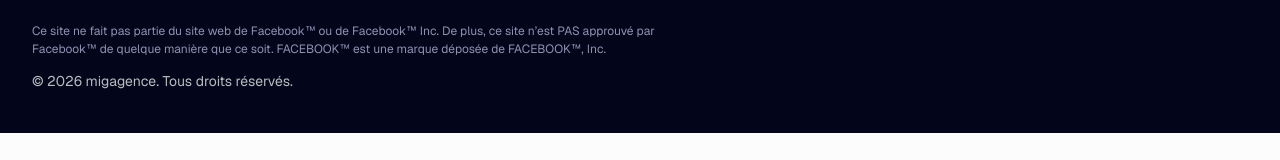
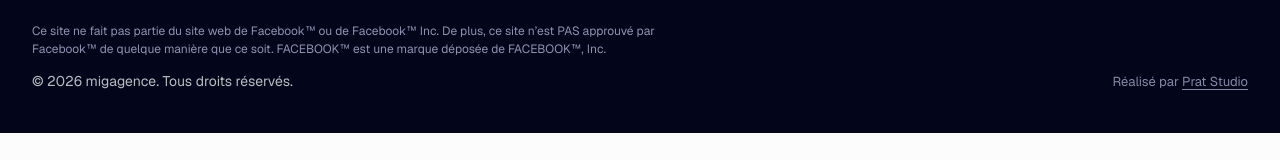
Before and after one commit to migagence/MIG-ADS, an Astro site: page / in a window 1280 px wide. Shown: the part 7396-7556 px from the top of the page. Built offline with nearby package versions, Linux system fonts and the light colour scheme; Astro itself is replaced by a stand-in of ours; no server answers; a script that the page names is missing.

Commit message:
Pied de page : ajoute le crédit du studio
Mention « Réalisé par Prat Studio » dans la zone basse, en regard du
copyright. L'ancre est le nom de la marque, pas une expression commerciale,
et le lien n'apparaît qu'une seule fois par page via le pied de page partagé.

Co-Authored-By: Claude Opus 5 <noreply@anthropic.com>

```diff
--- a/src/components/Footer.astro
+++ b/src/components/Footer.astro
@@ -19,7 +19,10 @@ const year = new Date().getFullYear();
       </nav>
     </div>
     <p class="footer__legal">Ce site ne fait pas partie du site web de Facebook™ ou de Facebook™ Inc. De plus, ce site n’est PAS approuvé par Facebook™ de quelque manière que ce soit. FACEBOOK™ est une marque déposée de FACEBOOK™, Inc.</p>
-    <p class="footer__copy">© {year} {site.legalName}. Tous droits réservés.</p>
+    <div class="footer__bottom">
+      <p class="footer__copy">© {year} {site.legalName}. Tous droits réservés.</p>
+      <p class="footer__credit">Réalisé par <a href="https://www.pratstudio.fr" target="_blank" rel="noopener">Prat Studio</a></p>
+    </div>
   </div>
 </footer>
 <style>
@@ -31,5 +34,9 @@ const year = new Date().getFullYear();
   .footer__nav a { min-height: 44px; display: inline-flex; align-items: center; transition: color var(--dur) var(--ease); }
   .footer__nav a:hover { color: #fff; }
   .footer__legal { margin-top: 1.5rem; font-size: 0.75rem; color: rgba(201, 207, 242, 0.7); max-width: 80ch; line-height: 1.5; }
-  .footer__copy { margin-top: 0.75rem; }
+  .footer__bottom { display: flex; flex-wrap: wrap; justify-content: space-between; align-items: baseline; gap: 0.35rem 1.5rem; margin-top: 0.75rem; }
+  .footer__credit { font-size: 0.8125rem; color: rgba(201, 207, 242, 0.65); }
+  .footer__credit a { color: inherit; text-decoration: underline; text-underline-offset: 3px; text-decoration-thickness: 1px; transition: color var(--dur) var(--ease); }
+  .footer__credit a:hover { color: #fff; }
+  .footer__credit a:focus-visible { outline: 3px solid #fff; outline-offset: 3px; border-radius: 4px; color: #fff; }
 </style>
```
